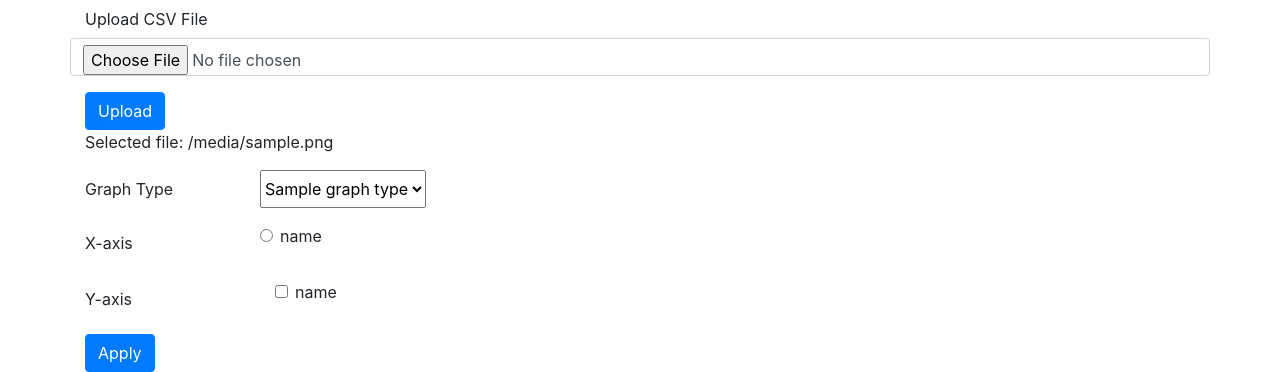
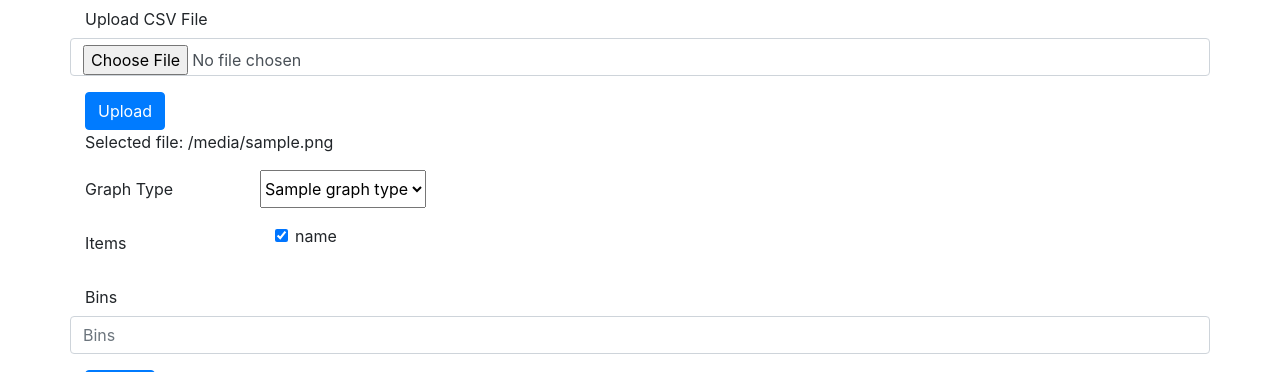
Before and after one commit to ryoma-jp/graph-drawer, a Flask app: template app/templates/index.html in a window 1280 px wide. Shown: the top 372 px of the page. Run offline with Flask 3, Linux system fonts and the light colour scheme; the template is opened without the code that fills it: most values are stand-ins (such as "Sample title", 1, 10 or a date in 2020); some libraries are stand-ins or nearby versions.

Commit message:
forms for histogram

```diff
--- a/app/app.py
+++ b/app/app.py
@@ -7,11 +7,26 @@ import secrets
 app = Flask(__name__)
 app.secret_key = secrets.token_urlsafe(16)
 
-GRAPH_VALUES = ['line', 'bar', 'scatter']
-GRAPH_NAMES = ['Line Plot', 'Bar Plot', 'Scatter Plot']
+GRAPH_VALUES = ['line', 'bar', 'scatter', 'histogram']
+GRAPH_NAMES = ['Line Plot', 'Bar Plot', 'Scatter Plot', 'Histogram']
 
 @app.route('/', methods=['GET', 'POST'])
 def home():
+    """
+    Top page of the application.
+
+    Specification:
+        - Forms:
+            - 'post_type'
+                - Upload: Upload a csv file.
+                - Apply: Apply the graph type and axis.
+            - 'graph_type':
+                - Selected graph type.
+        - Sessions:
+            - 'data': Data of the csv file.
+            - 'params': Parameters of the graph.
+            - 'status': Status of the application to keep the selected parameters.
+    """
     print(f'Request: {request}', file=sys.stderr)
 
     data = None if 'data' not in session else session['data']
@@ -44,38 +59,73 @@ def home():
             status['radio'] = {key: '' for key in df.columns}
             status['radio'][df.columns[0]] = 'checked'
             status['checkbox'] = {key: '' for key in df.columns}
+            status['histogram'] = {
+                'checked': {key: '' for key in df.columns},
+                'bins': '10',
+            }
             print(f'status = {status}', file=sys.stderr)
             session['status'] = status
 
+            # --- params ---
+            params = {
+                'graph_type': 'line',
+                'x_axis': None,
+                'y_axis': None,
+            }
         elif (request.form.get('post_type') == 'Apply'):
             # --- load graph type ---
             graph_selected_index = [row[2] for row in status['graph_type']].index('selected')
             graph_type = status['graph_type'][graph_selected_index][0]
 
-            # --- set draw items ---
-            data = session['data']
-            x_axis_key = request.form.get('x_axis')
-            x_axis = data[x_axis_key]
-            y_axis_keys = request.form.getlist('y_axis')
-            y_axis = {key: data[key] for key in y_axis_keys}
+            if (graph_type in ['line', 'bar', 'scatter']):
+                # --- set draw items ---
+                data = session['data']
+                x_axis_key = request.form.get('x_axis')
+                x_axis = data[x_axis_key]
+                y_axis_keys = request.form.getlist('y_axis')
+                y_axis = {key: data[key] for key in y_axis_keys}
 
-            # --- update status ---
-            status = session['status']
-            status['radio'] = {key: '' for key in data.keys()}
-            status['radio'][x_axis_key] = 'checked'
-            status['checkbox'] = {key: '' for key in data.keys()}
-            for key in y_axis_keys:
-                status['checkbox'][key] = 'checked'
-            print(f'status = {status}', file=sys.stderr)
-            session['status'] = status
+                # --- update status ---
+                status = session['status']
+                status['radio'] = {key: '' for key in data.keys()}
+                status['radio'][x_axis_key] = 'checked'
+                status['checkbox'] = {key: '' for key in data.keys()}
+                for key in y_axis_keys:
+                    status['checkbox'][key] = 'checked'
+                print(f'status = {status}', file=sys.stderr)
+                session['status'] = status
 
-            params = {
-                'graph_type': graph_type,
-                'x_axis': x_axis,
-                'y_axis': y_axis,
-            }
-            print(f'params: {params}', file=sys.stderr)
-            session['params'] = params
+                params = {
+                    'graph_type': graph_type,
+                    'x_axis': x_axis,
+                    'y_axis': y_axis,
+                }
+                print(f'params: {params}', file=sys.stderr)
+                session['params'] = params
+            else:
+                # --- histogram ---
+                data = session['data']
+                keys = request.form.getlist('keys')
+                items = {key: data[key] for key in keys}
+                bins = request.form.get('bins')
+
+                # --- update status ---
+                status = session['status']
+                status['histogram']['checked'] = {key: '' for key in data.keys()}
+                for key in keys:
+                    status['histogram']['checked'][key] = 'checked'
+                status['histogram']['bins'] = bins
+                print(f'status = {status}', file=sys.stderr)
+                session['status'] = status
+
+                params = {
+                    'graph_type': graph_type,
+                    'histogram_items': items,
+                    'histogram_bins': bins,
+                }
+                print(f'params: {params}', file=sys.stderr)
+                session['params'] = params
+
         elif ('graph_type' in request.form):
             graph_type = request.form.get('graph_type')
             graph_selected = ['selected' if key==graph_type else '' for key in GRAPH_VALUES]
@@ -83,17 +133,31 @@ def home():
             print(f'status = {status}', file=sys.stderr)
             session['status'] = status
 
-            keys = list(data.keys())
-            x_axis_key = [key for key in keys if status['radio'][key]=='checked'][0]
-            x_axis = data[x_axis_key]
-            y_axis_keys = [key for key in keys if status['checkbox'][key]=='checked']
-            y_axis = {key: data[key] for key in y_axis_keys}
+            if (graph_type in ['line', 'bar', 'scatter']):
+                keys = list(data.keys())
+                x_axis_key = [key for key in keys if status['radio'][key]=='checked'][0]
+                x_axis = data[x_axis_key]
+                y_axis_keys = [key for key in keys if status['checkbox'][key]=='checked']
+                y_axis = {key: data[key] for key in y_axis_keys}
 
-            params = {
-                'graph_type': graph_type,
-                'x_axis': x_axis,
-                'y_axis': y_axis,
-            }
+                params = {
+                    'graph_type': graph_type,
+                    'x_axis': x_axis,
+                    'y_axis': y_axis,
+                }
+            else:
+                # --- histogram ---
+                keys = list(data.keys())
+                keys = [key for key in keys if status['histogram']['checked'][key]=='checked']
+                items = {key: data[key] for key in keys}
+                bins = status['histogram']['bins']
+
+                params = {
+                    'graph_type': graph_type,
+                    'histogram_items': items,
+                    'histogram_bins': bins,
+                }
+
         else:
             # --- no processes ---
             pass
--- a/app/templates/index.html
+++ b/app/templates/index.html
@@ -37,6 +37,7 @@
             </script>
 
             <form method="POST" enctype="multipart/form-data">
+                {% if params.graph_type in ['line', 'bar', 'scatter'] %}
                 <div class="row mb-3">
                     <label for="x_axis" class="col-sm-2 col-form-label">X-axis</label>
                     <fieldset class="row mb-3">
@@ -67,11 +68,33 @@
                     </div>
                 </div>
 
+                {% else %}
+                <!-- Histogram -->
+                <div class="row mb-3">
+                    <label for="histogram_items" class="col-sm-2 col-form-label">Items</label>
+                    <div class="col-sm-10">
+                    {% for key in data.keys() %}
+                        <div class="form-check">
+                            <input class="form-check-input" type="checkbox" name="histogram_items" id="check_{{ key }}" value="{{ key }}" {{ status.histogram.checked[key] }}>
+                            <label class="form-check-label" for="check_{{ key }}">
+                                {{ key }}
+                            </label>
+                        </div>
+                    {% endfor %}
+                    </div>
+                </div>
+
+                <div class="row mb-3">
+                    <label for="histogram_bins" class="col-sm-2 col-form-label">Bins</label>
+                    <input class="form-control" type="number" step="1" id="histogram_bins" name="histogram_bins" placeholder="Bins" value="{{ status.histogram.bins }}">
+                </div>
+                {% endif %}
+
                 <button type="submit" class="btn btn-primary" name="post_type" value="Apply">Apply</button>
             </form>
 
             <!-- Draw Graph -->
-            {% if params %}
+            {% if params.x_axis and params.y_axis %}
                 <canvas id="chart"></canvas>
                 <script type=text/javascript>
                     var ctx = document.getElementById('chart').getContext('2d');
```
Lines whose indentation alone changed are shown as unchanged.
